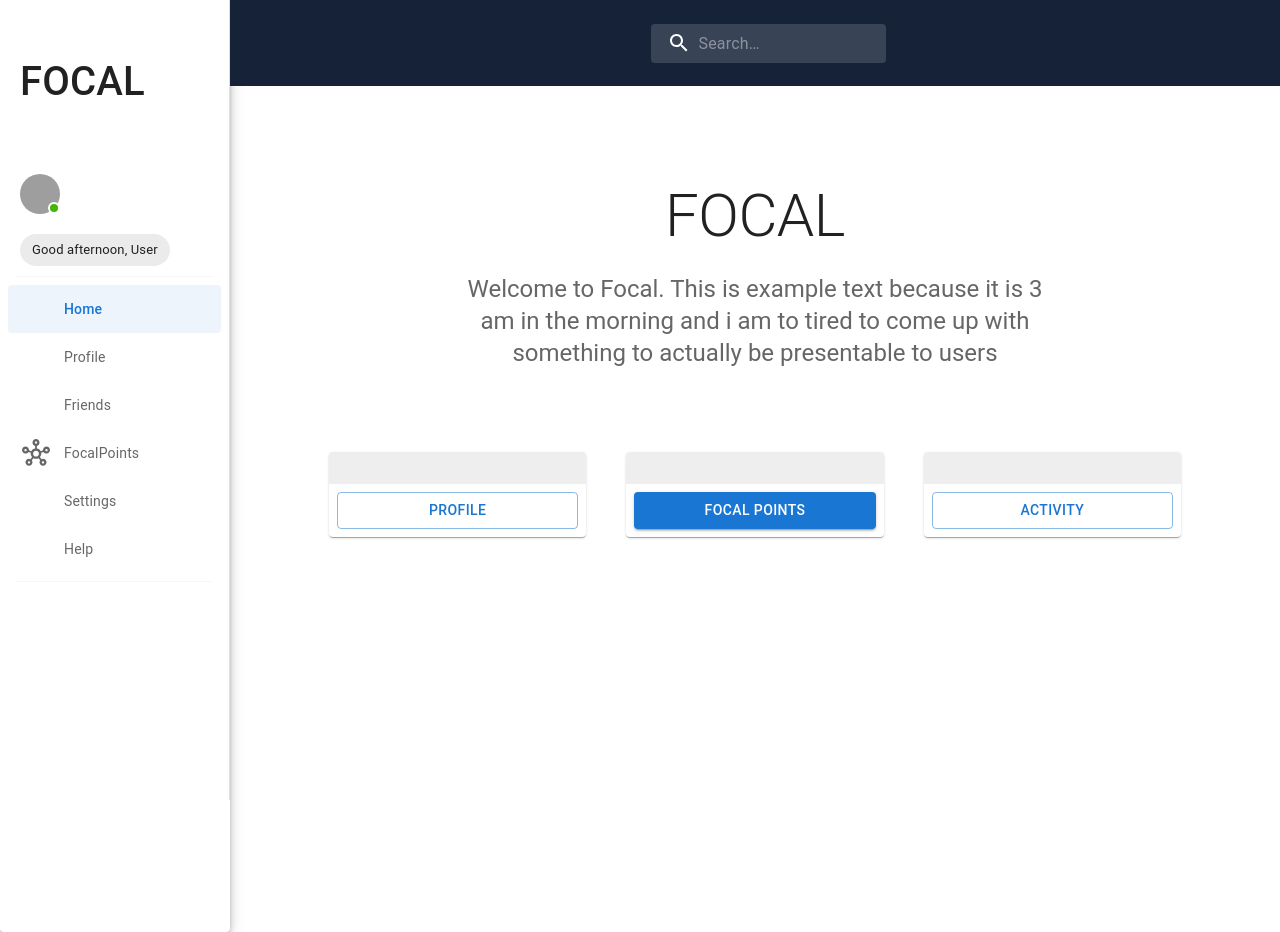
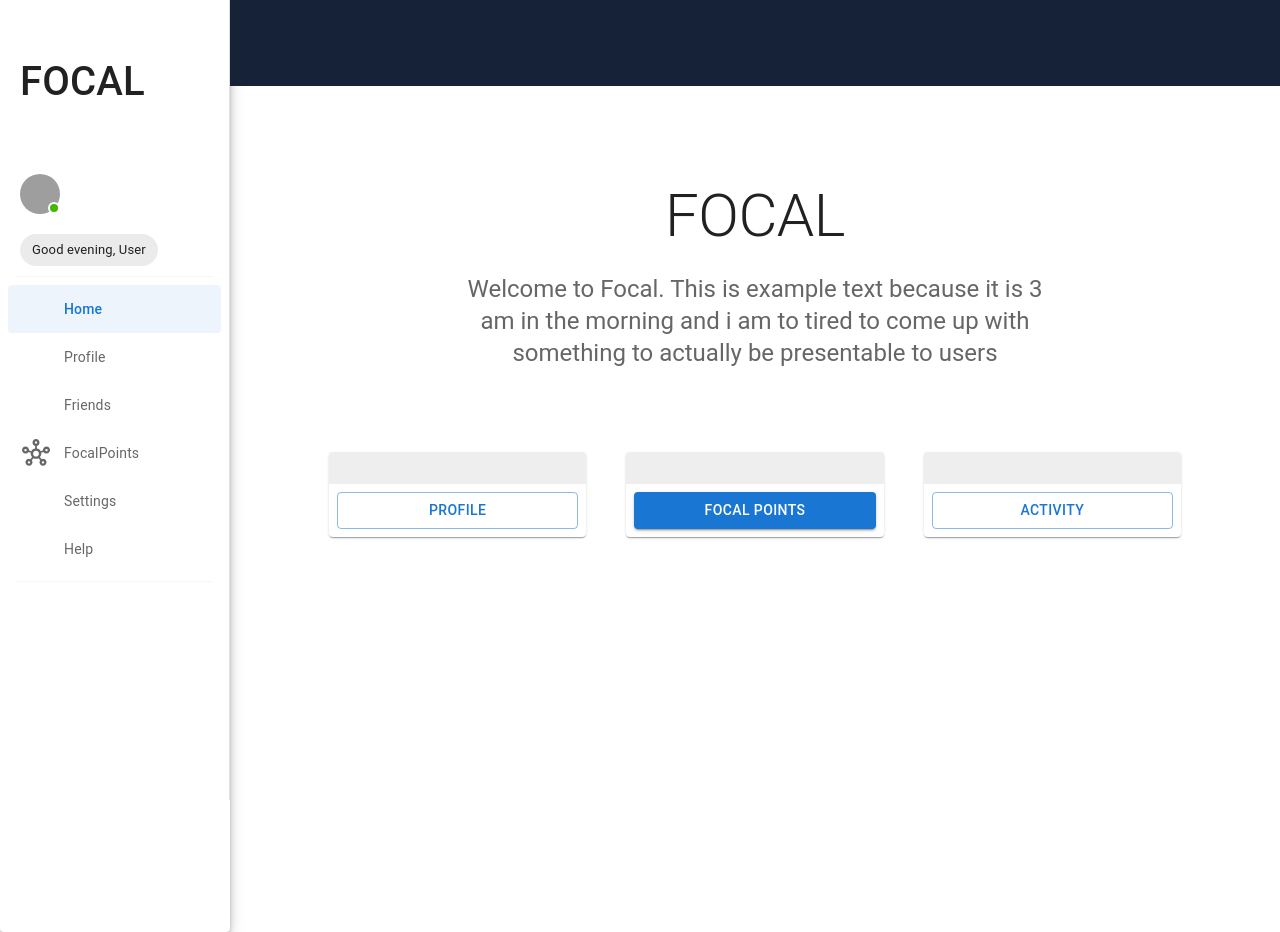
Before and after one commit to ProjectFocal/Focal-React, a React (Create React App) app: page / in a window 1280 px wide. Built offline with nearby package versions, Linux system fonts and the light colour scheme; grey boxes are pictures that could not be loaded; some icons are missing.

Commit message:
Some more Ui stuff

```diff
--- a/src/App.css
+++ b/src/App.css
@@ -7,7 +7,7 @@
 
 .navbar.active {
   background: #152238;
-
+  padding-right: 1500px;
 }
 
 
@@ -31,7 +31,7 @@
 }
 
 .navbar {
-  float:left;
+  padding-left: 1500px;
 
 
 }
--- a/src/shared/Navigation/Navbar.jsx
+++ b/src/shared/Navigation/Navbar.jsx
@@ -143,7 +143,7 @@ export default function DashboardNavbar({ onOpenSidebar }) {
 
 
 
-        <Search onClick={handleOpen} className="">
+        <Search onClick={handleOpen} >
           <SearchIconWrapper>
             <SearchIcon />
           </SearchIconWrapper>
@@ -151,7 +151,6 @@ export default function DashboardNavbar({ onOpenSidebar }) {
             placeholder="Search…"
             inputProps={{ 'aria-label': 'search' }} />
         </Search>
-
 
 
         <Modal
--- a/src/shared/Navigation/Sidebar.jsx
+++ b/src/shared/Navigation/Sidebar.jsx
@@ -83,7 +83,7 @@ export default function DashboardSidebar({ isOpenSidebar, onCloseSidebar }) {
     var timeMessage = "Good morning,";
   } if (curHr < 18) {
     var timeMessage = "Good afternoon,";
-  } else {
+  } if (curHr <24) {
     var timeMessage = "Good evening,";
   }
 
```
